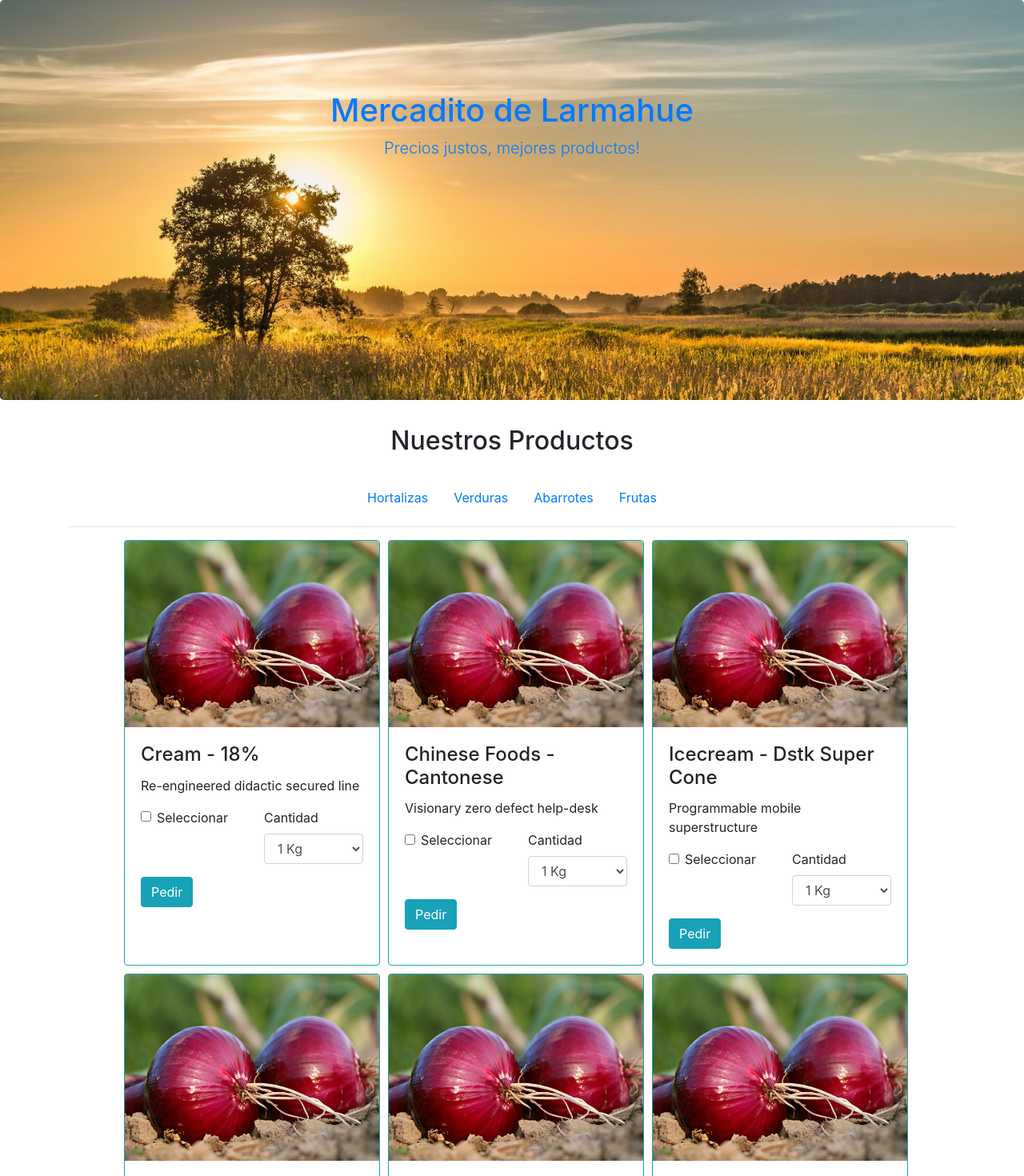
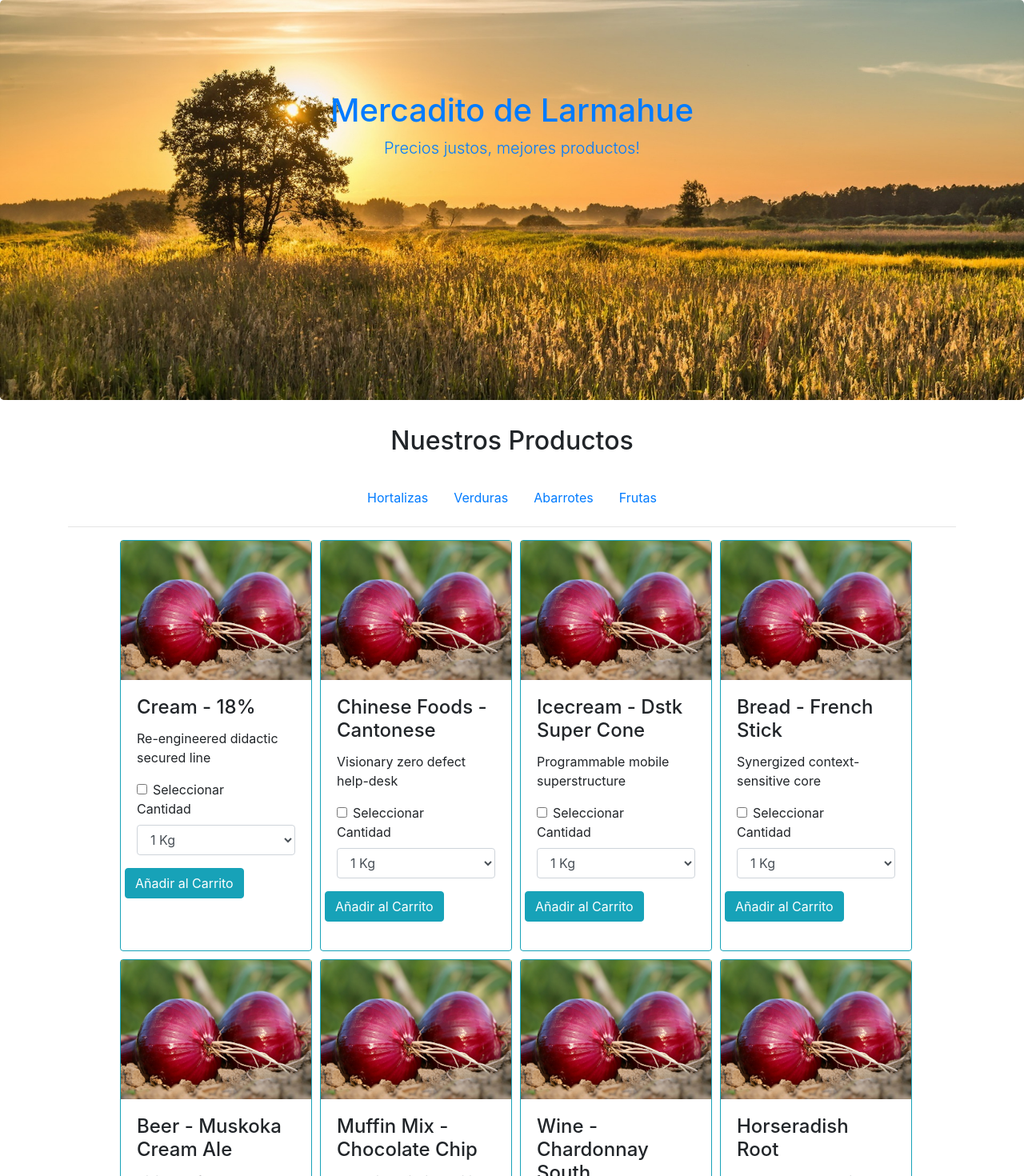
Before and after one commit to wainola/mercadito-de-larmahue, a React (Create React App) app: page / in a window 1280 px wide. Shown: the top 1470 px of the page at 80% size. Built offline with nearby package versions, Linux system fonts and the light colour scheme.

Commit message:
comenzando a crear el carro de compras

```diff
--- a/src/actions/index.js
+++ b/src/actions/index.js
@@ -1,6 +1,7 @@
 import axios from 'axios';
 
 export const FETCH_DATA = 'FETCH_DATA';
+export const ADD_TO_CART = 'ADD_TO_CART';
 
 export function fetchProductos(){
     const url = `http://localhost:3000/data/data_productos.json`;
@@ -10,3 +11,7 @@
         payload: request
     }
 }
+
+export function addToCart(){
+
+}
--- a/src/components/main_presentacion.js
+++ b/src/components/main_presentacion.js
@@ -2,7 +2,7 @@
 
 const Presentacion = () => (
 <div className="jumbotron"
-    style={{ backgroundImage: "url(./productos/campo2.jpg)", backgroundSize: "cover", height: "500px"}}>
+    style={{ backgroundImage: "url(./productos/campo2.jpg)", backgroundSize: "cover", height: "500px", backgroundPosition: "center center"}}>
     <div className="container text-center">
         <h1 className="text-primary font-bold" style={{marginTop: "50px"}}>Mercadito de Larmahue</h1>
         <p className="lead text-primary">Precios justos, mejores productos!</p>
--- /dev/null
+++ b/src/containers/modal.js
@@ -0,0 +1,41 @@
+
+import React, {Component} from 'react';
+import { Button, Modal, ModalHeader, ModalBody, ModalFooter } from 'reactstrap';
+
+class ModalProducto extends Component {
+  constructor(props) {
+    super(props);
+    this.state = {
+      modal: false
+    };
+
+    this.toggle = this.toggle.bind(this);
+  }
+
+  toggle() {
+    this.setState({
+      modal: !this.state.modal
+    });
+  }
+
+  render() {
+    console.log(this.state.modal);
+    return (
+      <div>
+        <Button color="danger" onClick={this.toggle}>Pedir</Button>
+        <Modal isOpen={this.state.modal} toggle={this.toggle} className={this.props.className}>
+          <ModalHeader toggle={this.toggle}>Terminar compra</ModalHeader>
+          <ModalBody>
+            Lorem ipsum dolor sit amet, consectetur adipisicing elit, sed do eiusmod tempor incididunt ut labore et dolore magna aliqua. Ut enim ad minim veniam, quis nostrud exercitation ullamco laboris nisi ut aliquip ex ea commodo consequat. Duis aute irure dolor in reprehenderit in voluptate velit esse cillum dolore eu fugiat nulla pariatur. Excepteur sint occaecat cupidatat non proident, sunt in culpa qui officia deserunt mollit anim id est laborum.
+          </ModalBody>
+          <ModalFooter>
+            <Button color="primary" onClick={this.toggle}>Do Something</Button>{' '}
+            <Button color="secondary" onClick={this.toggle}>Cancel</Button>
+          </ModalFooter>
+        </Modal>
+      </div>
+    );
+  }
+}
+
+export default ModalProducto;
--- a/src/containers/product_listing.js
+++ b/src/containers/product_listing.js
@@ -1,5 +1,7 @@
 import React, {Component} from 'react';
 import {connect} from 'react-redux';
+import ModalProducto from './modal';
+import {Button} from 'reactstrap';
 
 class ProductListing extends Component{
     constructor(props){
@@ -16,7 +18,7 @@
         console.log("Render de productos");
         let c = 1;
         return(
-            <div className="card border-info" style={{ width: "20rem", marginLeft: "10px", marginBottom: "10px"}} key={productos.id}>
+            <div className="card border-info" style={{ width: "15rem", marginLeft: "10px", marginBottom: "10px"}} key={productos.id}>
                 <img className="img-fluid" src="./productos/cebolla.png" alt="Card image cap" />
                 <div className="card-body">
                     <h4 className="card-title">{productos.product_name}</h4>
@@ -40,9 +42,10 @@
                             </select>
                         </div>
                         </div>
-
+                        <div className="form-group">
+                            <Button className="btn btn-info">Añadir al Carrito</Button>
+                        </div>
                     </div>
-                    <a href="#" className="btn btn-info">Pedir</a>
                 </div>
             </div>
         );
```
